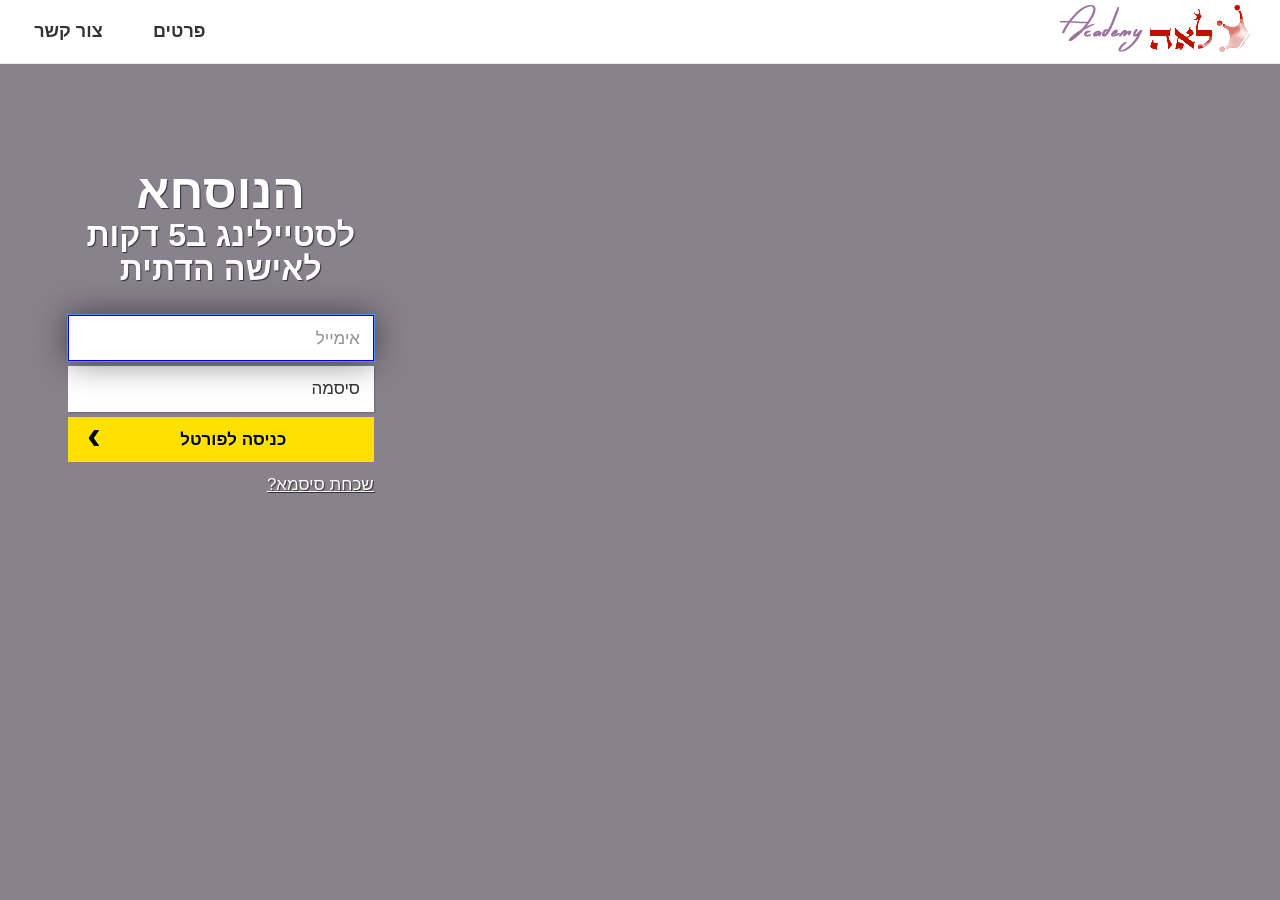
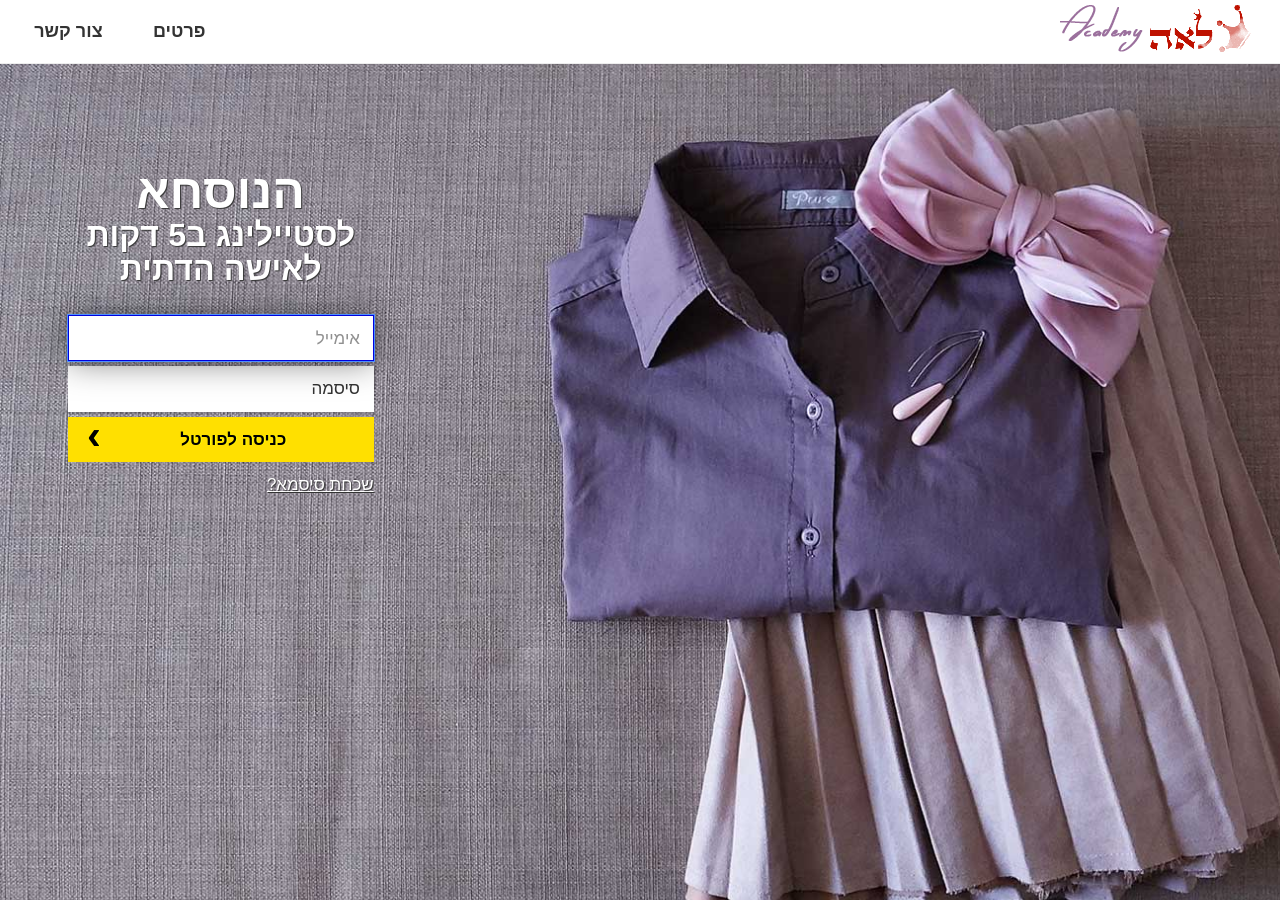
Before and after one commit to laukstein/lea.laukstein.com, a Jekyll site: the page built from academy.md, in a window 1280 px wide. Built offline with Jekyll 4.4.1, drawn with Linux system fonts in a browser that asks for light colours.

Commit message:
bacground-image fix

```diff
--- a/_includes/academy.css
+++ b/_includes/academy.css
@@ -256,7 +256,7 @@ button.error {
     right: 0;
     left: 0;
     bottom: 0;
-    background: #88828c url(/assets/academy.jpg) center center 3.7em no-repeat;
+    background: #88828c url(/assets/academy.jpg) center 3.7em no-repeat;
     background-size: cover;
 }
 .items .cover {
```
